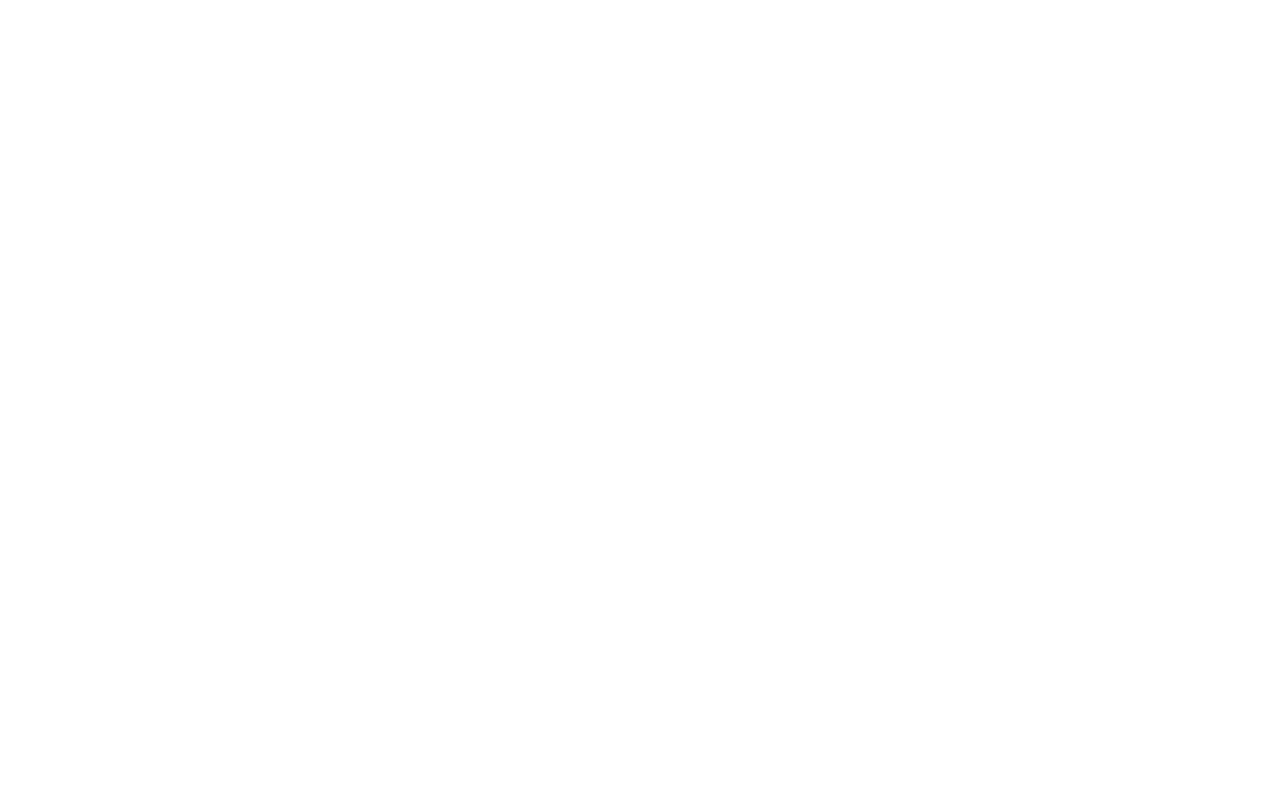
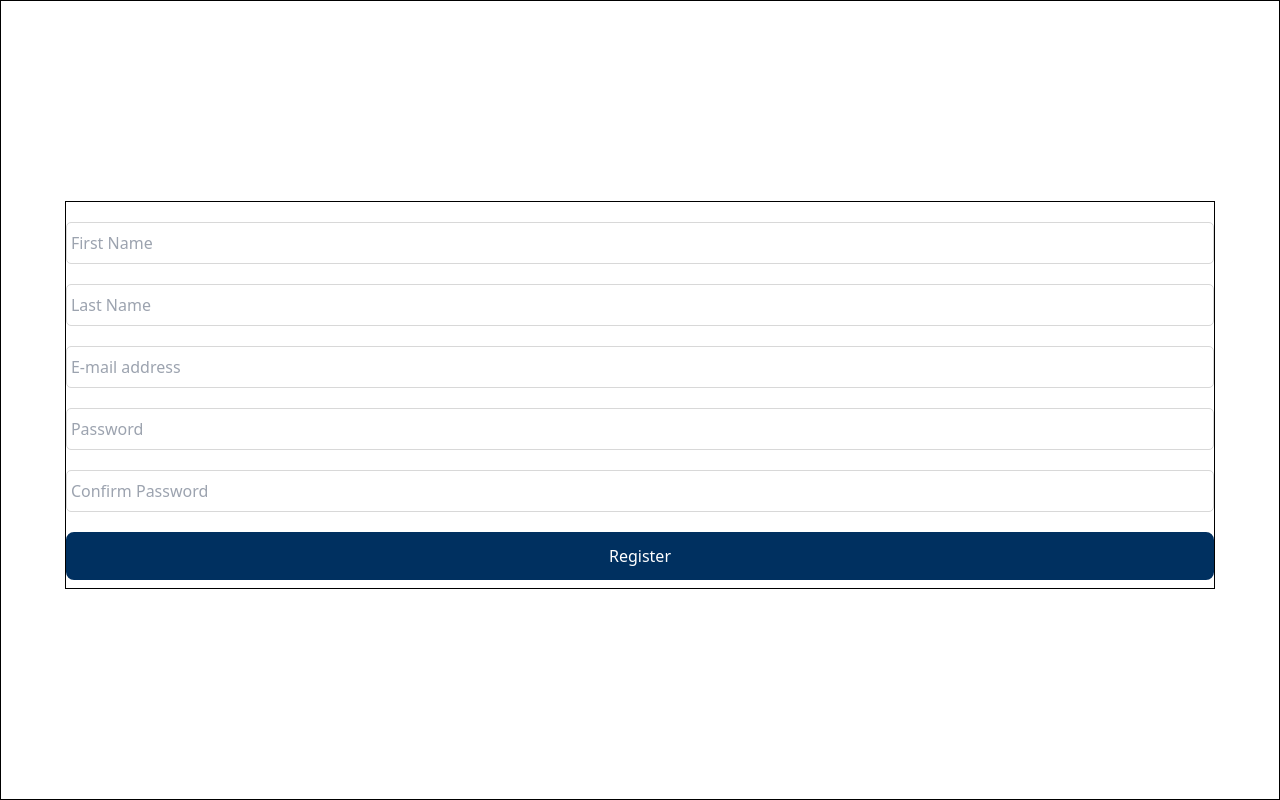
Before and after one commit to jeeduardo/reactjs, a React (Create React App) app: page / in a window 1280 px wide. Built offline with nearby package versions, Linux system fonts and the light colour scheme; no server answers.

Commit message:
Temporary registration, some catalog changes

```diff
--- a/src/App.js
+++ b/src/App.js
@@ -1,12 +1,13 @@
 import logo from './logo.svg';
 import './App.css';
 import Catalog from './Catalog';
+import Register from './Register';
 
 function App() {
-  console.log('process.env???', process.env);
   return (
     <div className="App">
       <div className="main">
+        <Register />
         <Catalog />
       </div>
     </div>
--- a/src/Category/Product.js
+++ b/src/Category/Product.js
@@ -1,13 +1,28 @@
 import React, { useEffect, useState } from "react";
 
 const Product = ({product}) => {
+    const media_gallery_entries= JSON.parse(product.media_gallery_entries);
+    console.log('Product ', media_gallery_entries);
+    let imageFile = '/logo512.png';
+
+    if (media_gallery_entries.length > 0) {
+        imageFile = '/media/catalog/product' + media_gallery_entries[0].file;
+    }
+
     return (
         <section className="product text-center">
             <div>
+                <div><img src={imageFile} alt={product.name} className="product-img" /></div>
                 <div className="product-content w-full">
                     <header className="product-name">
                         <a href="#" className="font-semibold">{product.name}</a>
                     </header>
+                    <div className="product-other-data w-full">
+                        <span className="price">$349.75</span>
+                    </div>
+                    <div className="product-actions w-full">
+                        <button className="btn btn-primary">Add to Cart</button>
+                    </div>
                 </div>
             </div>
         </section>
--- /dev/null
+++ b/src/Register.js
@@ -0,0 +1,72 @@
+import React, { useState, useEffect } from 'react';
+
+const Register = () => {
+    // firstname, lastname, customer_email, password, confirm_password
+    const [firstname, setFirstname] = useState(null);
+    const [lastname, setLastname] = useState(null);
+    const [customer_email, setCustomerEmail] = useState(null);
+    const [password, setPassword] = useState(null);
+    const [first_password, setFirstPassword] = useState(null);
+    const [passwords_match, setPasswordsMatch] = useState(true);
+    const [registration_done, setRegistrationDone] = useState(false);
+
+    const passwordChangeHandler = (e) => {
+        const confirm_password = e.target.value;
+        setPasswordsMatch(first_password == confirm_password);
+    };
+
+    let registrationClasses = 'register-overlay';
+    if (registration_done) {
+        registrationClasses = registrationClasses.concat(' hidden');
+    }
+
+    const handleRegistration = (e) => {
+        e.preventDefault();
+        console.log('handleRegistration', e.target);
+        setRegistrationDone(true);
+    }
+
+    return (
+        <div className={registrationClasses}>
+            <div className="register-container">
+                <div className="row">
+                    <div className="form-input-container">
+                        <input type="text" name="firstname" className="form-input" onChange={e => setFirstname(e.target.value)} placeholder="First Name" />
+                    </div>
+                </div>
+
+                <div className="row">
+                    <div className="form-input-container">
+                        <input type="text" name="lastname" className="form-input" onChange={e => setLastname(e.target.value)} placeholder="Last Name" />
+                    </div>
+                </div>
+
+                <div className="row">
+                    <div className="form-input-container">
+                        <input type="email" name="customer_email" className="form-input" onChange={e => setCustomerEmail(e.target.value)} placeholder="E-mail address" />
+                    </div>
+                </div>
+
+                <div className="row">
+                    <div className="form-input-container">
+                        <input type="password" name="password" className="form-input" onChange={e => setFirstPassword(e.target.value)} placeholder="Password" />
+                    </div>
+                </div>
+
+                <div className="row">
+                    <div className="form-input-container">
+                        <input type="password" name="confirm_password" className="form-input" onChange={passwordChangeHandler} placeholder="Confirm Password" />
+                        {(!passwords_match) && <div style={{ color: 'red' }}>Passwords don't match.</div>}
+                    </div>
+                </div>
+
+                <div className="row">
+                    <button className="btn cta-btn" onClick={handleRegistration}>Register</button>
+                </div>
+
+            </div>
+        </div>
+    )
+}
+
+export default Register;
--- a/src/index.css
+++ b/src/index.css
@@ -557,6 +557,22 @@
   --tw-backdrop-opacity:  ;
   --tw-backdrop-saturate:  ;
   --tw-backdrop-sepia:  ;
+}
+
+.hidden {
+  display: none;
+}
+
+.w-full {
+  width: 100%;
+}
+
+.text-center {
+  text-align: center;
+}
+
+.font-semibold {
+  font-weight: 600;
 }
 
 .header {
@@ -1255,6 +1271,51 @@
   font-size: 24px;
 }
 
+/* Customer Account Creation */
+
+.register-overlay {
+  border: 1px solid #000;
+  position: absolute;
+  width: 100%;
+  height: 100%;
+  z-index: 200;
+  background: #fff;
+}
+
+.register-container {
+  position: relative;
+  border: 1px solid #000;
+  top: 200px;
+  width: 90%;
+  margin: auto;
+}
+
+.register-container .form-input-container {
+  margin: 0 0 20px;
+}
+
+.register-container .form-input-container:first-of-type {
+  margin-top: 20px;
+}
+
+.register-container .form-input {
+  border: 1px solid #d8d8d8;
+  border-radius: 5px;
+  padding: 0.5em 0.25em;
+  width: 100%;
+}
+
+.cta-btn {
+  padding: 10px 5px;
+  border: 2px solid #003060;
+  border-radius: 8px;
+  margin-bottom: 8px;
+  width: 100%;
+  background-color: #003060;
+  color: #fff;
+  font-weight: 500;
+}
+
 @media (min-width: 768px) {
   .product {
     flex: 50%;
--- a/src/input.css
+++ b/src/input.css
@@ -553,6 +553,45 @@
     font-size: 24px;
 }
 
+/* Customer Account Creation */
+.register-overlay {
+    border: 1px solid #000;
+    position: absolute;
+    width: 100%;
+    height: 100%;
+    z-index: 200;
+    background: #fff;
+}
+.register-container {
+    position: relative;
+    border: 1px solid #000;
+    top: 200px;
+    width: 90%;
+    margin: auto;
+}
+.register-container .form-input-container {
+    margin: 0 0 20px;
+}
+.register-container .form-input-container:first-of-type {
+    margin-top: 20px;
+}
+.register-container .form-input {
+    border: 1px solid #d8d8d8;
+    border-radius: 5px;
+    padding: 0.5em 0.25em;
+    width: 100%;
+}
+.cta-btn {
+    padding: 10px 5px;
+    border: 2px solid #003060;
+    border-radius: 8px;
+    margin-bottom: 8px;
+    width: 100%;
+    background-color: #003060;
+    color: #fff;
+    font-weight: 500;
+}
+
 @media (min-width: 768px) {
     .product {
         flex: 50%;
```
